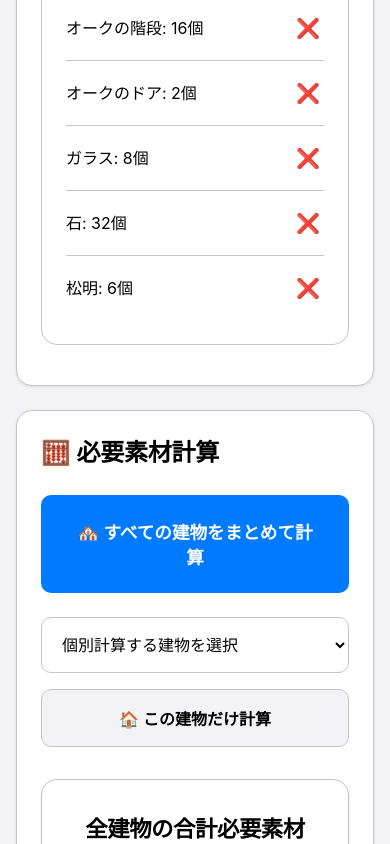
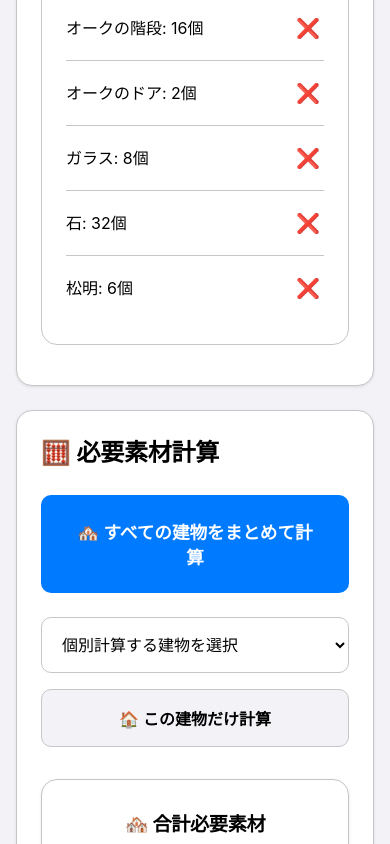
Before and after one commit to Anju1023/Minecraft-materials-calculater, a plain HTML site: page index.html in a window 390 px wide. Both pictures are taken after a click on the button "🏘️ すべての建物をまとめて計算". Shown: the part 1196-2040 px from the top of the page. Drawn offline with Linux system fonts and the light colour scheme.

Commit message:
タイトルを短縮してスマホ表示を改善

```diff
--- a/script.js
+++ b/script.js
@@ -220,7 +220,7 @@ function calculateAll() {
 		decomposeMaterial(material, quantity, baseMaterials);
 	});
 
-	displayResults('全建物の合計必要素材', baseMaterials);
+	displayResults('🏘️ 合計必要素材', baseMaterials);
 }
 
 // 個別建物の計算
--- a/style.css
+++ b/style.css
@@ -479,10 +479,13 @@ button:not(.delete-btn):not(.secondary-btn):active {
 	}
 
 	.results-container h2 {
-		font-size: 1.4rem;
+		font-size: 1.2rem;
+		line-height: 1.3;
 		white-space: normal;
 		overflow: visible;
 		text-overflow: unset;
+		word-break: keep-all;
+		overflow-wrap: break-word;
 	}
 }
 
```
